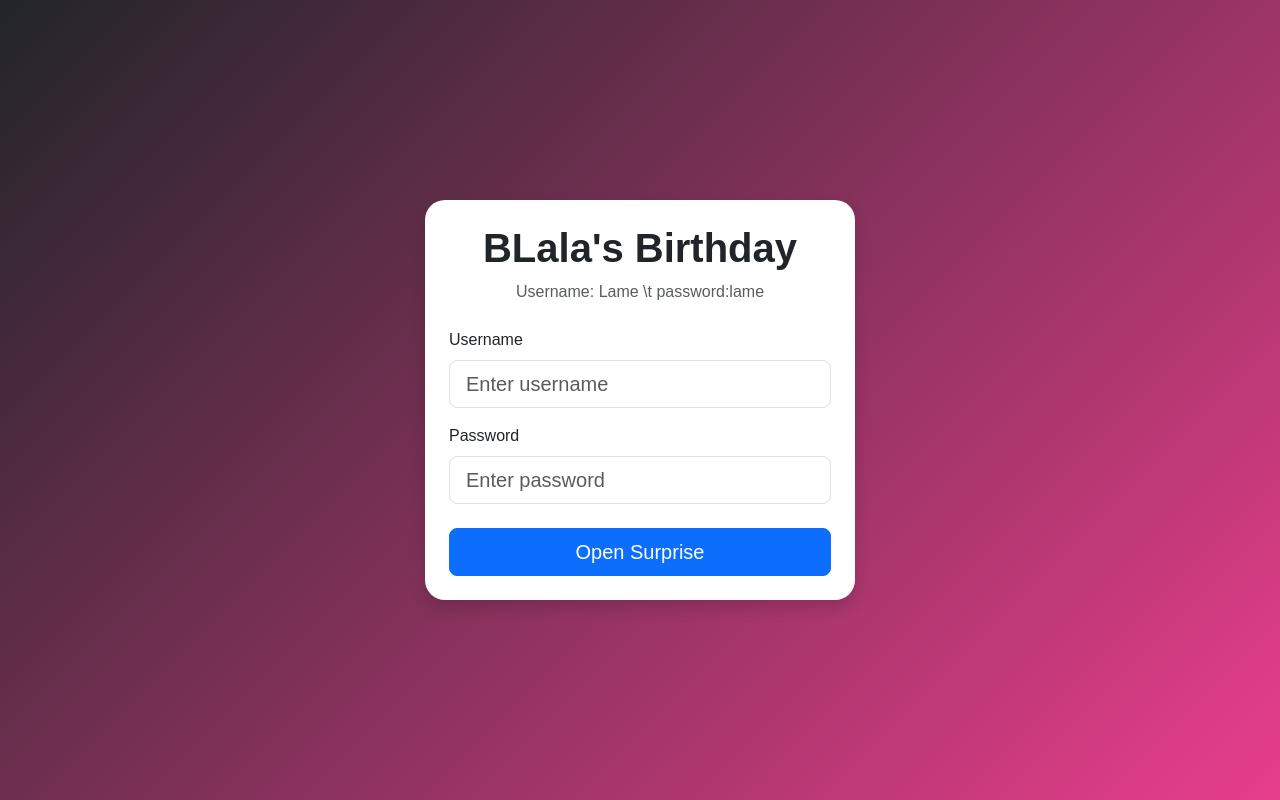
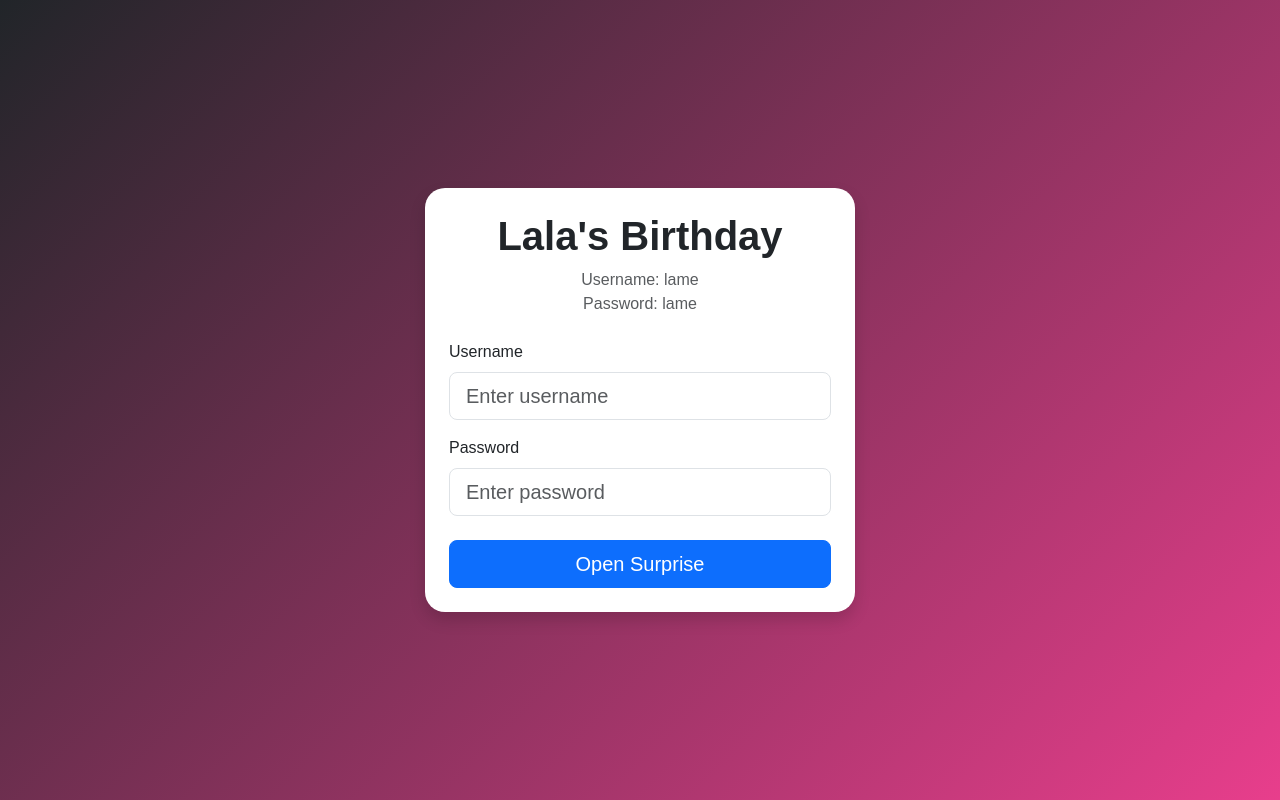
Before and after one commit to prudencer/Lala-birthday-app, a React (Vite) app in the folder frontend/: page / in a window 1280 px wide. Built offline with nearby package versions, Linux system fonts and the light colour scheme.

Commit message:
change UI

```diff
--- a/frontend/src/App.jsx
+++ b/frontend/src/App.jsx
@@ -4,7 +4,7 @@ import "./index.css";
 
 function App() {
   const NORMAL_PASSWORD = "lame";
-  const SPECIAL_PASSWORD = "prudence";
+  const SPECIAL_PASSWORD = "prudence0329";
   const [showWelcomeModal, setShowWelcomeModal] = useState(false);
 
   const [username, setUsername] = useState("");
@@ -62,12 +62,12 @@ function App() {
   function handleLogin(e) {
     e.preventDefault();
 
-    if (username.trim() !== "Lame") {
+    if (username.trim().toLowerCase() !== "lame") {
       setError("Incorrect username.");
       return;
     }
 
-    if (password === NORMAL_PASSWORD) {
+    if (password.trim().toLowerCase() === NORMAL_PASSWORD.toLowerCase()) {
       setIsLoggedIn(true);
       setShowSpecialTab(false);
       setActiveTab("memories");
@@ -121,10 +121,12 @@ function App() {
       <div className="login-bg min-vh-100 d-flex align-items-center justify-content-center">
         <div className="card login-card shadow">
           <div className="card-body p-4">
-            <h1 className="text-center fw-bold mb-2">BLala&apos;s Birthday </h1>
-            <p className="text-center text-muted mb-4">
-              Username: Lame   \t password:lame
-            </p>
+            <h1 className="text-center fw-bold mb-2">Lala&apos;s Birthday </h1>
+              <p className="text-center text-muted mb-4">
+                Username: lame
+                <br />
+                Password: lame
+              </p>
 
             {error && <div className="alert alert-danger">{error}</div>}
 
@@ -211,9 +213,9 @@ function App() {
       <main className="container pb-5">
         <section className="birthday-card card shadow-sm">
           <div className="card-body text-center">
-            <h2 className="fw-bold mb-3">Birthday Memories</h2>
+            <h2 className="fw-bold mb-3">Happy Birthday Lala 🤩</h2>
             <p className="text-muted">
-              Five little moments, five little messages, and a whole lot of love.
+              May you have many more years, may you continue to be happy and blessed.
             </p>
 
             <div className="nav nav-pills justify-content-center mt-4 gap-2">
```
